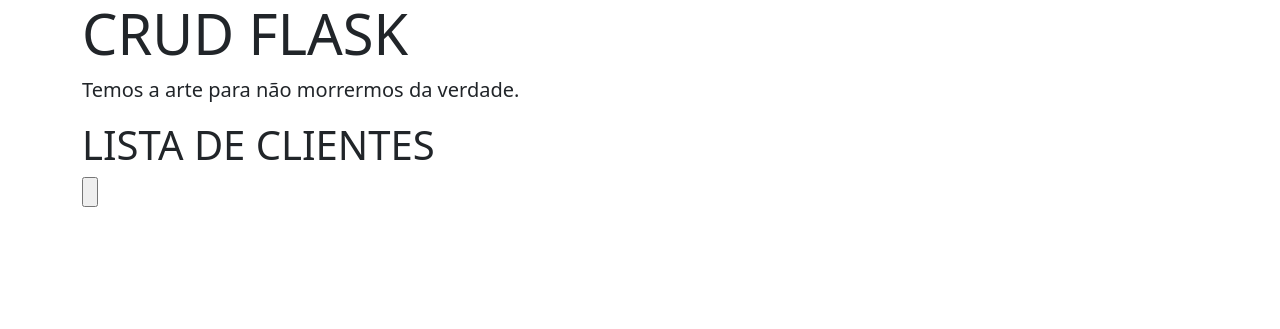
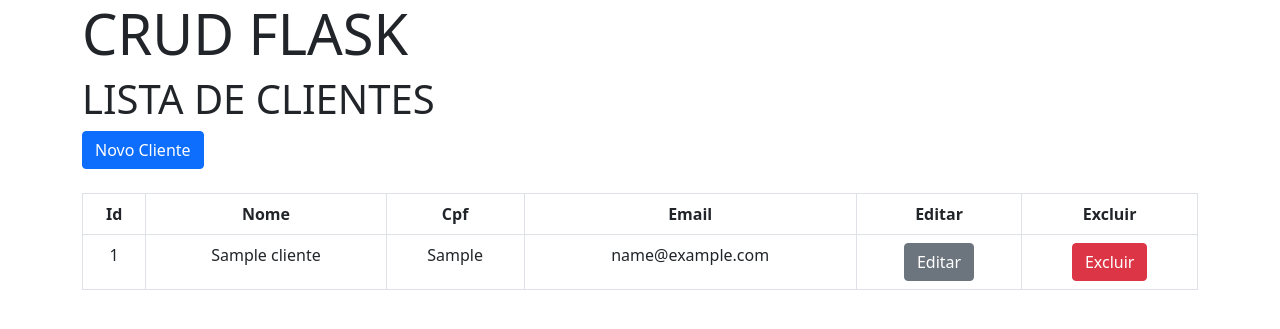
Before and after one commit to jcarlossc/crud-flask-venv, a Flask app: page / in a window 1280 px wide. Shown: the top 329 px of the page. Run offline with Flask 3, Linux system fonts and the light colour scheme; tables that the repository leaves empty hold one stand-in row (values such as "Sample post"); some libraries are stand-ins or nearby versions.

Commit message:
Templates atualizados.

```diff
--- a/app.py
+++ b/app.py
@@ -87,9 +87,9 @@
                 nome = request.form['nome']
                 cpf = request.form['cpf']
                 email = request.form['email']
-                conexao.execute("UPDATE cliente SET nome = ?, cpf = ?, email = ? WHERE id = ?", (nome, cpf, email))
+                conexao.execute("UPDATE cliente SET nome = ?, cpf = ?, email = ? WHERE id = ?", (nome, cpf, email, cliente_id))
                 return redirect(url_for('index'))
-            cliente = conexao.execute("SELECT * FROM cliente WHERE id = ?", (cliente_id)).fetchone()
+            cliente = conexao.execute("SELECT * FROM cliente WHERE id = ?", (cliente_id,)).fetchone()
         return render_template('editar.html', cliente = cliente)
     except:
         print("Erro de conexão.")
@@ -106,7 +106,7 @@
              redireciona para index.
         '''
         with sqlite3.connect(BASEDADOS) as conexao:
-            conexao.execute("DELETE FROM cliente WHERE id = ?", (cliente_id))
+            conexao.execute("DELETE FROM cliente WHERE id = ?", (cliente_id,))
         return redirect(url_for('index'))
     except:
         print("Erro de conexão.")
--- a/templates/base.html
+++ b/templates/base.html
@@ -4,7 +4,6 @@
         <meta charset="UTF-8">
         <meta name="viewport" content="width=device-width, initial-scale=1.0">
         <link rel="stylesheet" href="#">
-        <!--<link rel="stylesheet" href="{{ url_for('static', filename='/bootstrap/bootstrap-5.0.2-dist/css/bootstrap.min.css') }}">-->
         <link rel="stylesheet" href="{{ url_for('static', filename='/bootstrap/bootstrap.min.css') }}">
         <title>Document</title>
     </head>
@@ -12,7 +11,6 @@
         <div class="container">
             <div>
                 <h1 class="display-4">CRUD FLASK</h1>
-                <p class="lead">Temos a arte para não morrermos da verdade.</p>
             </div>
             {% block content %}{% endblock %}
         </div>
--- a/templates/index.html
+++ b/templates/index.html
@@ -2,8 +2,29 @@
 
 {% block content %}
     <h2 class="display-6">LISTA DE CLIENTES</h2>
-    <a href="{{ url_for('create') }}"><input type="button"></a>
-
-
-
+    <a href="{{ url_for('criar') }}"><input type="button" class="btn btn-primary" value="Novo Cliente"></a><br /><br />
+    <table class="table table-bordered">
+        <thead>
+            <tr>
+                <th scope="col" class="text-center">Id</th>
+                <th scope="col" class="text-center">Nome</th>
+                <th scope="col" class="text-center">Cpf</th>
+                <th scope="col" class="text-center">Email</th>
+                <th scope="col" class="text-center">Editar</th>
+                <th scope="col" class="text-center">Excluir</th>
+            </tr>
+        </thead>
+        <tbody>
+            {% for clientes in cliente %}
+            <tr>
+                <td class="text-center">{{ clientes[0] }}</td>
+                <td class="text-center">{{ clientes[1] }}</td>
+                <td class="text-center">{{ clientes[2] }}</td>
+                <td class="text-center">{{ clientes[3] }}</td>
+                <td class="text-center"><a href="{{ url_for('editar', cliente_id = clientes[0]) }}"><input type="button" class="btn btn-secondary" value="Editar"></a></td>
+                <td class="text-center"><a href="{{ url_for('apagar', cliente_id = clientes[0]) }}"  onclick="return confirm('Confirmar exclusão?')"><input type="button" class="btn btn-danger" value="Excluir"></a></td>
+            </tr>
+            {% endfor %}
+        </tbody>
+      </table>
 {% endblock %}
```
Also changed, not shown: templates/criar.html (added, +21 -0 lines), templates/editar.html (added, +21 -0 lines).
